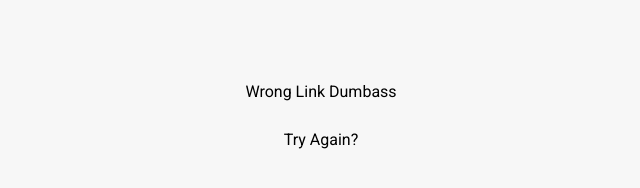
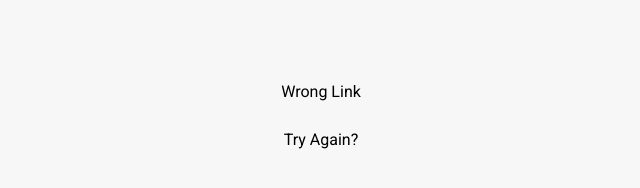
Before and after one commit to VanessaBlacow-Berggren/netart, a plain HTML site: page try_again.html in a window 1280 px wide. Shown: the full height of the page, 319-959 px from the left. Drawn offline with Linux system fonts and the light colour scheme.

Commit message:
Update try_again.html

```diff
--- a/try_again.html
+++ b/try_again.html
@@ -26,7 +26,7 @@
       </header>
     </div>
   <body>
-    <p>Wrong Link Dumbass</p>
+    <p>Wrong Link</p>
     <p><a href="index.html">Try Again?</a></p>
   </body>
 </html>
```
